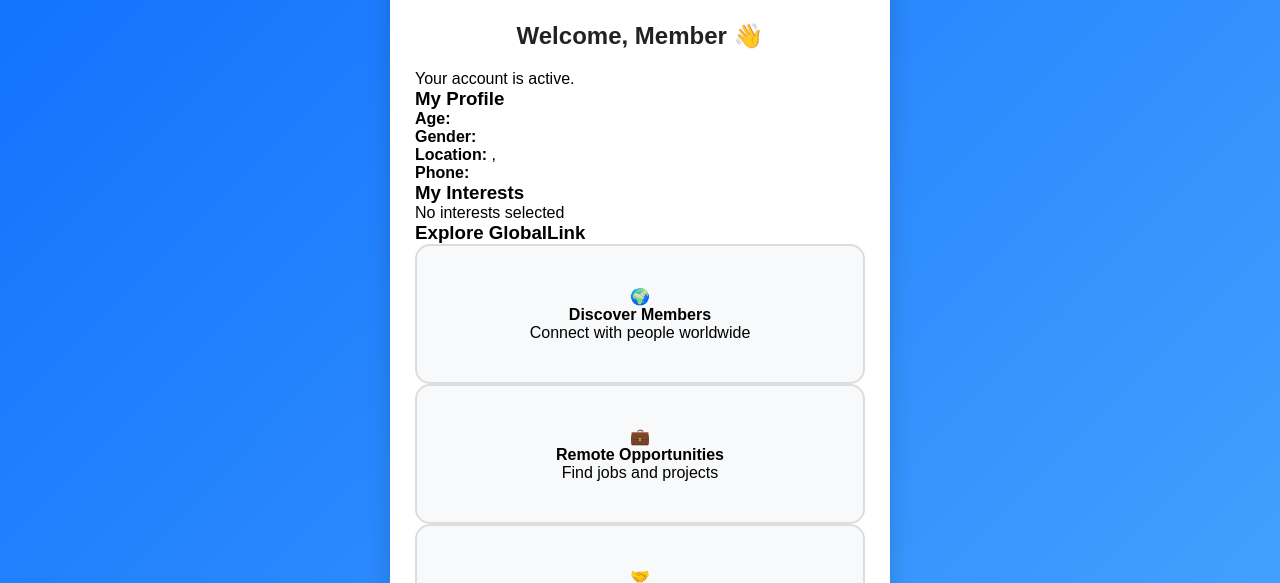
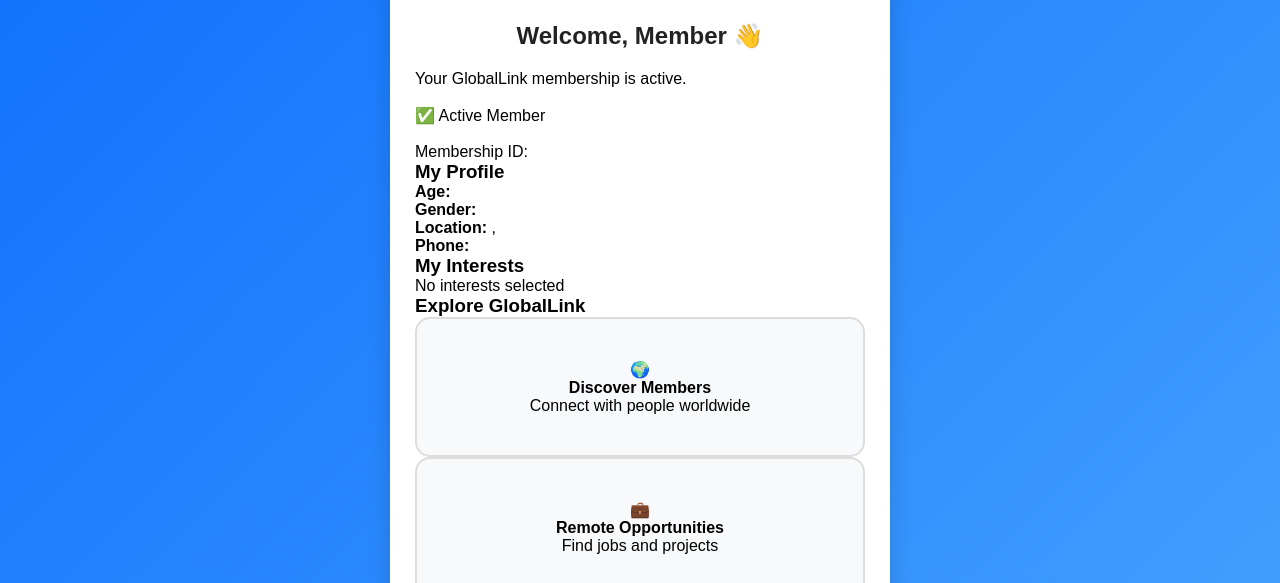
Before and after one commit to cheryotshamba-sudo/GlobalLinkKenya, a plain HTML site: page dashboard.html in a window 1280 px wide. Shown: the part 193-776 px from the top of the page. Drawn offline with Linux system fonts and the light colour scheme.

Commit message:
Update dashboard.html

```diff
--- a/dashboard.html
+++ b/dashboard.html
@@ -18,16 +18,30 @@
 <p>Members Dashboard</p>
 </div>
 
+<div class="card welcome">
 
-<div class="card">
-
-<h2>Welcome, <span id="memberName">Member</span> 👋</h2>
+<h2>
+Welcome, <span id="memberName">Member</span> 👋
+</h2>
 
 <p>
-Your account is active.
+Your GlobalLink membership is active.
+</p>
+
+<br>
+
+<span class="badge">
+✅ Active Member
+</span>
+
+<p>
+<br>
+Membership ID:
+<strong id="memberID"></strong>
 </p>
 
 </div>
+
 
 
 <div class="card">
```
